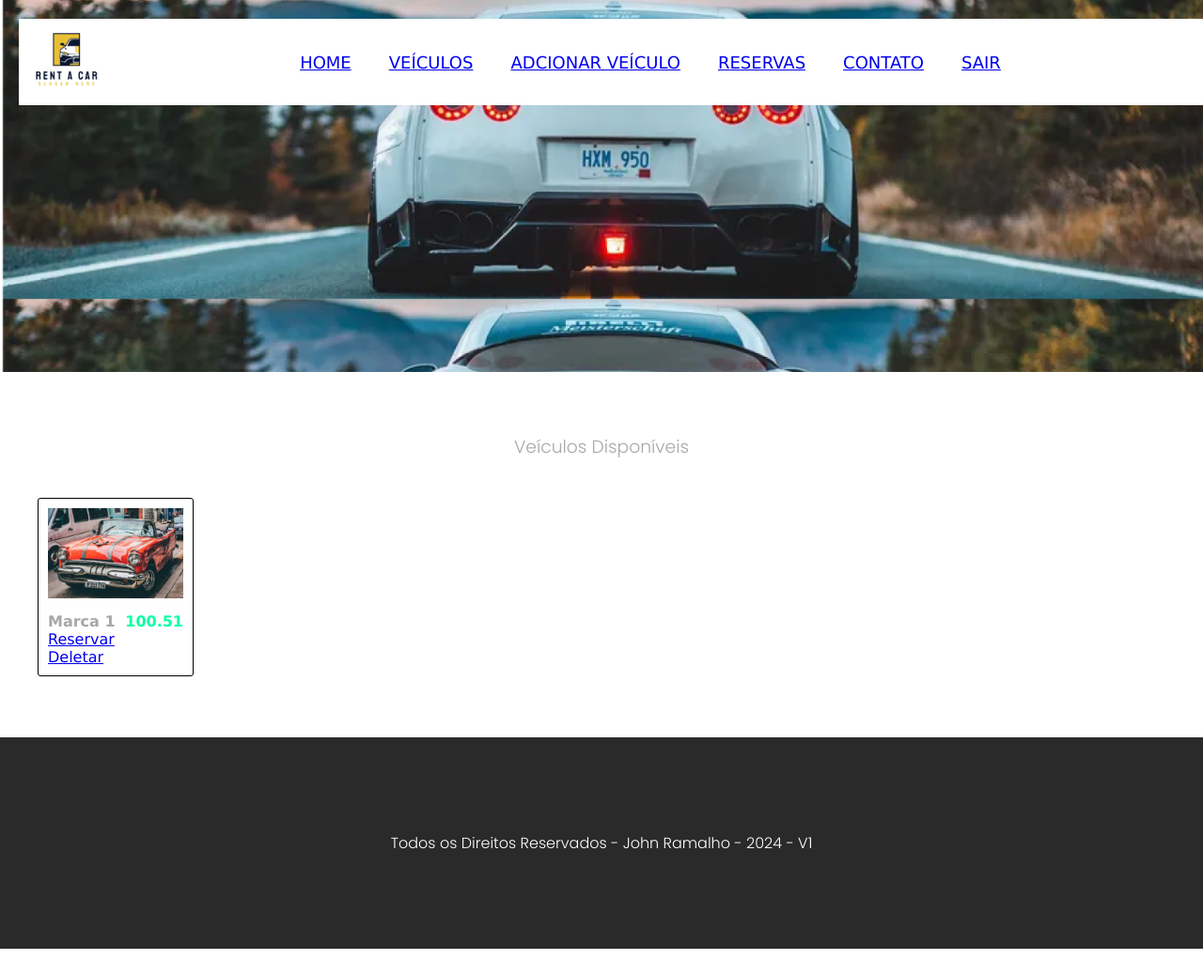
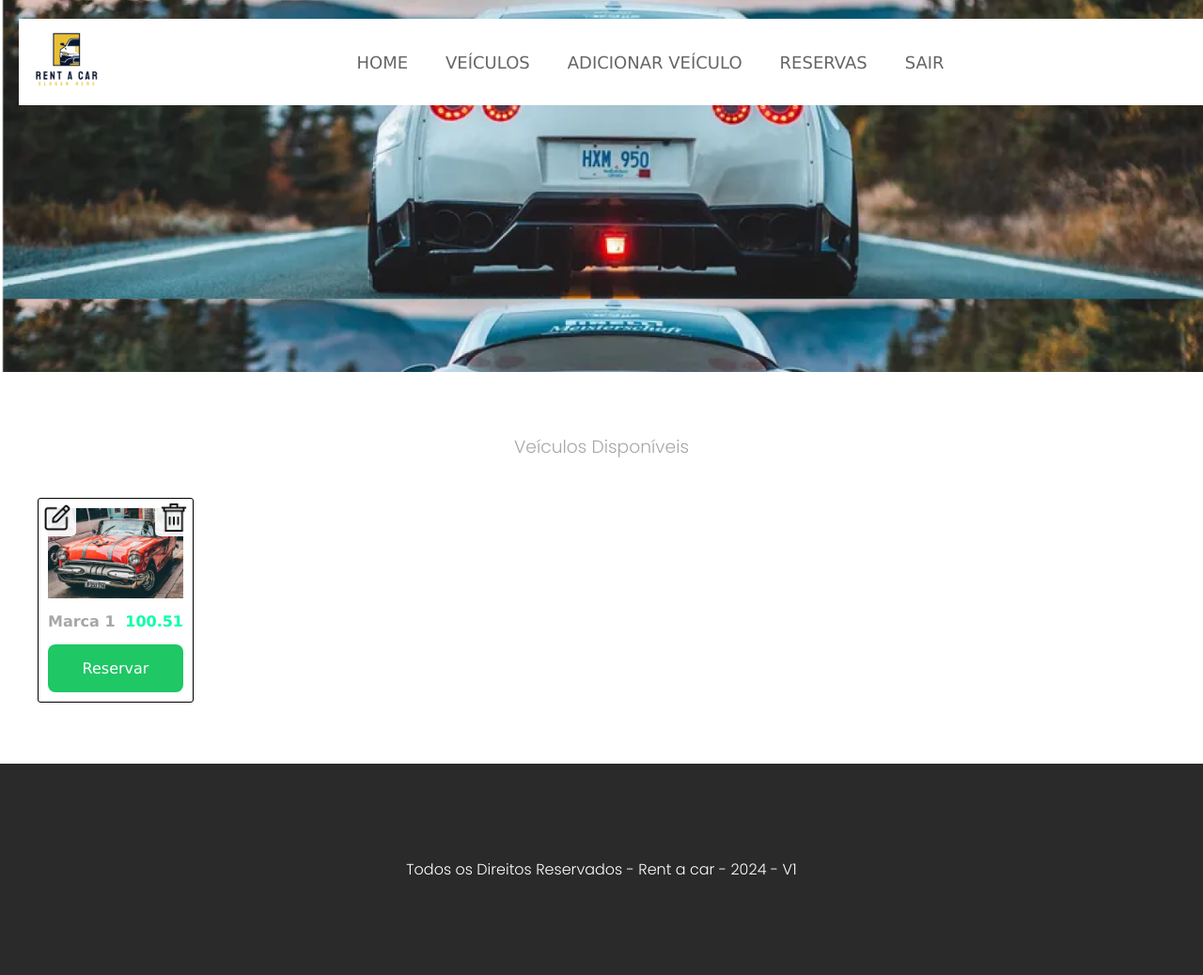
Before and after one commit to Vinicius-Borges-dev/check_car, a Flask app: page /veiculo/ in a window 1280 px wide. Shown: the whole page at 94% size. Before the commit the page ends 1010 px from the top, so only its background shows below. Run offline with Flask 3, Linux system fonts and the light colour scheme; a user stored in the database is signed in; data comes from the database, SQL or seed files in the repository; both versions use the stored data as it was after the commit.

Commit message:
Modificação: rotas finais referentes às reservas

```diff
--- a/app/routes/veiculo.py
+++ b/app/routes/veiculo.py
@@ -13,7 +13,7 @@ def loginAuth():
 @veiculo_bp.route('/')
 def index():
     veiculos = Veiculo.query.all()
-    return render_template('veiculos/cards_veiculos.html', veiculos=veiculos , nivel=session['tipo'])
+    return render_template('veiculos/cards_veiculos.html', veiculos=veiculos)
 
 @veiculo_bp.route('/adicionar_veiculo', methods=['GET','POST'])
 def adicionar_veiculo():
@@ -47,3 +47,20 @@ def deletar(id):
         return redirect('/veiculo')
     else:
         return redirect('/veiculo')
+
+@veiculo_bp.route('/editar/<int:id>', methods=['GET','POST'])
+def editar_veiculo(id):
+    veiculo = Veiculo.query.filter_by(id_veiculo=id).first()
+    if request.method == 'GET':
+        return render_template('veiculos/editar_veiculo.html', veiculo=veiculo)
+    else:
+        veiculo.marca = request.form['marca']
+        veiculo.modelo = request.form['modelo']
+        veiculo.placa = request.form['placa']
+        veiculo.categoria = request.form['categoria']
+        veiculo.ano = int(request.form['ano'])
+        veiculo.precoDia = float(request.form['precoDia'].replace(',','.'))
+        veiculo.status = request.form['status']
+        veiculo.imagem = request.files['imagem'].filename
+        db.session.commit()
+        return redirect('/veiculo')
--- a/app/static/css/app.css
+++ b/app/static/css/app.css
@@ -1,13 +1,15 @@
-*{margin: 0px;padding: 0px;
+* {
+  margin: 0;
+  padding: 0;
   font-family: Verdana, Geneva, Tahoma, sans-serif;
 }
 
-:root{
-    --verde: #07FFA6;
-    --preto: #2A2A2A;
-    --amarelo: #E9C035;
-    --corTexto: #3A3A3A;
-    --corNome: #A7A7A7;
+:root {
+  --verde: #07ffa6;
+  --preto: #2a2a2a;
+  --amarelo: #e9c035;
+  --corTexto: #3a3a3a;
+  --corNome: #a7a7a7;
 }
 
 .poppins-thin {
@@ -118,20 +120,20 @@
   font-style: italic;
 }
 
-
-body, html {
+body,
+html {
   background-color: #fff !important;
   height: 100vh;
 }
 
-#header{
-    background-image: url('../imagens/backgroundTopo.png');
+#header {
+  background-image: url("../imagens/backgroundTopo.png");
   background-size: 100%;
   padding: 20px 20px;
   height: 356px;
 }
 
-#menu{
+#menu {
   display: flex;
   flex-direction: row;
   justify-content: space-between;
@@ -141,7 +143,7 @@ body, html {
   padding: 10px;
 }
 
-#menu nav ul{
+#menu nav ul {
   display: flex;
   flex-direction: row;
   gap: 40px;
@@ -156,31 +158,35 @@ body, html {
   font-weight: 300;
   font-style: normal;
 
+  a{
+    text-decoration: none;
+    color: #666666;
+  }
+  a:hover{
+    color: #07ffa6;
+    transition: color 0.2s ease-in-out;
+  }
 }
 
-
-#content{
+#content {
   padding: 65px 40px;
 
   background-repeat: no-repeat;
   background-position: 0 0;
-
 }
 
 #main {
-
   background-repeat: no-repeat;
   background-position: bottom left;
-
 }
 
-.tabela-reservas{
+.tabela-reservas {
   border-collapse: collapse;
   width: 100%;
   box-shadow: 10px 10px 20px rgba(0, 0, 0, 0.5);
   color: #9c9c9c;
 
-    th{
+  th {
     background-color: #f2f2f2;
     font-size: 14px;
     font-weight: 300;
@@ -189,48 +195,50 @@ body, html {
     padding: 10px;
   }
 
-    td{
-      padding:1rem;
+  td {
+    padding: 1rem;
   }
 
-    td:last-child{
+  td:last-child {
     text-align: center;
 
-        a{
+    a {
       color: #fff;
-            background-color: #2A2A2A;
+      background-color: #2a2a2a;
       padding: 10px;
       border-radius: 5px;
       text-decoration: none;
     }
   }
 
-    td ul li{
+  td ul li {
     list-style: none;
     font-size: 14px;
     font-weight: 300;
     font-style: normal;
     padding: 10px;
   }
-
 }
 
-.linha1{
-    display: flex;flex-direction: row;gap: 10px;
+.linha1 {
+  display: flex;
+  flex-direction: row;
+  gap: 10px;
   margin-bottom: 65px;
 }
-.linha2{
-    display: flex;flex-direction: row;gap: 10px;
-
+.linha2 {
+  display: flex;
+  flex-direction: row;
+  gap: 10px;
 }
 
 #blocos h2 {
-    color:var(--preto);
+  color: var(--preto);
   opacity: 0.5;
 }
 
 #blocos p {
-    color:var(--preto);
+  color: var(--preto);
   opacity: 0.5;
 }
 
@@ -239,15 +247,19 @@ body, html {
   opacity: 0.5 !important;
 }
 
-.linha1 div{
+.linha1 div {
   width: 99%;
   height: 420px;
-    display: flex;flex-direction: column;gap: 20px;align-items: center;padding: 40px;
+  display: flex;
+  flex-direction: column;
+  gap: 20px;
+  align-items: center;
+  padding: 40px;
 }
 
 .blTexto {
   flex: 2;
-    color: #3A3A3A;
+  color: #3a3a3a;
 }
 
 .blTexto h1 {
@@ -271,23 +283,22 @@ body, html {
   display: flex;
   align-items: center;
   justify-content: center;
-
 }
 
-.blImg img{
+.blImg img {
   width: 80%;
   height: auto;
 }
-.fundoVerde{
+.fundoVerde {
   background-color: var(--verde);
 }
 
-.fundoPreto{
-    background-color:var(--preto);
+.fundoPreto {
+  background-color: var(--preto);
 }
 
-.fundoAmarelo{
-    background-color:var(--amarelo);
+.fundoAmarelo {
+  background-color: var(--amarelo);
 }
 
 /* Veiculos */
@@ -303,18 +314,28 @@ body, html {
   font-style: normal;
 }
 .listaVeiculos {
-
-    display: flex;flex-direction: row;gap: 20px;flex-wrap: wrap;
+  display: flex;
+  flex-direction: row;
+  gap: 20px;
+  flex-wrap: wrap;
 }
 
-.blocosVeiculos{
-    display: flex;flex-direction: column;padding: 10px;border:1px solid #000;border-radius:3px;width: 12%;
+.blocosVeiculos {
+  display: flex;
+  flex-direction: column;
+  padding: 10px;
+  border: 1px solid #000;
+  border-radius: 3px;
+  width: 12%;
+  position: relative;
 }
 
 .legenda {
-    display: flex;flex-direction: row;
+  display: flex;
+  flex-direction: row;
   justify-content: space-between;
   margin-top: 15px;
+  margin-bottom: 15px;
 }
 .blocosVeiculos .preco {
   color: var(--verde);
@@ -326,39 +347,43 @@ body, html {
   font-weight: 700;
 }
 
-#secaoFormulario{
-  display: flex;flex-direction: column;justify-content: center;align-items: center;
+#secaoFormulario {
+  display: flex;
+  flex-direction: column;
+  justify-content: center;
+  align-items: center;
 }
 
 #formulario {
-  display: flex;flex-direction: column;justify-content: center;width: 700px; gap: 15px;
+  display: flex;
+  flex-direction: column;
+  justify-content: center;
+  width: 700px;
+  gap: 15px;
 }
 
 .inputBase {
-  width: 100%; padding: 15px 0px 15px 0px;
+  width: 100%;
+  padding: 15px 0px 15px 0px;
 }
 
-input {
-  padding: 15px;
-}
-
-.blocoFormulario{
+.blocoFormulario {
   width: 100%;
 }
 
-button{
+button {
   background-color: #141208;
   padding: 20px;
   color: #fff;
   width: 100%;
   border: 0px;
-  border-radius:10px;
+  border-radius: 10px;
   font-size: 14px;
   width: 100%;
 }
 
 footer {
-    background-color: #2A2A2A ;
+  background-color: #2a2a2a;
   padding: 100px 0px;
   text-align: center;
   color: #fff;
@@ -368,41 +393,87 @@ footer {
   font-family: "Poppins", sans-serif;
   font-weight: 300;
   font-style: normal;
-
 }
 
-.container{
+.container {
+  background-color: #f2f2f2;
+  height: 100vh;
+}
 
-  .card{
+.card {
   width: 50%;
-    height: 50%;
   background-color: #fff;
-    height: fit-content;
   padding: 1rem;
-    border-radius: calc(1rem / 2);
-    box-shadow: 20px 20px 10px rgba(0, 0, 0, 0.1);
-    overflow: auto;
+  border-radius: 8px;
+  position: absolute;
+  top:50%;
+  left:50%;
+  transform: translate(-50%, -50%);
+}
 
-    h1{
-      font-size: 1.2rem;
+.form-input {
+  width: 100%;
   margin-bottom: 1rem;
 }
 
-    .form-input{
+.form-input input {
+  height: 2rem;
   width: 100%;
-      margin-bottom: 1rem;
-
-      label{
-        display: block;
-        margin-bottom: 0.5rem;
+  margin-top: 1rem;
 }
 
-      input{
+.form-input button {
+  background-color: #0181d6;
+  color: #fff;
+  padding: 1rem;
+  border: 0;
+  border-radius: 8px;
+  cursor: pointer;
+}
+
+.actions-group{
+  position:absolute;
+  top: 0;
+  left: 0;
   width: 100%;
-        height: 1rem;
-        border: 1px solid #ccc;
-        border-radius: calc(1rem / 2);
+  display: flex;
+  justify-content: space-between;
 }
+.actions-group a img{
+  width: 30px;
+  height: 30px;
+  background-color: rgba(255, 255, 255, 0.9);
+  padding: 5px;
+  border-radius: 5px;
 }
+
+.actions-group a img:hover{
+  filter:invert(70%);
+  transition: filter 0.2s ease-in-out;
 }
+
+.btn-reservar{
+  background-color: #1fc765;
+  color: #fff;
+  padding: 1rem;
+  border: 0;
+  border-radius: 8px;
+  cursor: pointer;
+  text-decoration: none;
+  text-align: center;
 }
+
+.edit-form, .form-reservas{
+  width: 50%;
+  margin: auto;
+}
+
+.form-input select{
+  height: 2rem;
+  width: 100%;
+  margin-top: 1rem;
+}
+
+.dados-veiculo li{
+  list-style: none;
+}
--- a/app/templates/footer.html
+++ b/app/templates/footer.html
@@ -1,3 +1,3 @@
 <footer>
-    Todos os Direitos Reservados - John Ramalho - 2024 - V1
+    Todos os Direitos Reservados - Rent a car - 2024 - V1
 </footer>
--- a/app/templates/navbar.html
+++ b/app/templates/navbar.html
@@ -8,10 +8,11 @@
                 <li><a href="/">Home</a></li>
                 <li><a href="{{url_for('veiculo.index')}}">Veículos</a></li>
                 {% if session['tipo'] == 'funcionario' %}
-                    <li><a href="{{url_for('veiculo.adicionar_veiculo')}}">Adcionar veículo</a></li>
-                {% endif%}
-                <li><a href="{{url_for('reserva.index')}}">Reservas</a></li>
-                <li><a href="/contato">Contato</a></li>
+                    <li><a href="{{url_for('veiculo.adicionar_veiculo')}}">Adicionar veículo</a></li>
+                    <li><a href="{{url_for('reserva.reservas')}}">Reservas</a></li>
+                {% else %}
+                    <li><a href="{{url_for('reserva.minhas_reservas')}}">Minhas reservas</a></li>
+                {% endif %}
                 <li><a href="{{url_for('user.logout')}}">Sair</a></li>
             </ul>
         </nav>
--- a/app/templates/veiculos/cards_veiculos.html
+++ b/app/templates/veiculos/cards_veiculos.html
@@ -16,9 +16,12 @@
                             <span class="nome">{{veiculo.marca}}</span>
                             <span class="preco">{{veiculo.precoDia}}</span>
                         </div>
-                            <a href="{{url_for('reserva.form', id=veiculo.id_veiculo)}}">Reservar</a>
-                        {% if nivel == 'funcionario' %}
-                            <a href="{{url_for('veiculo.deletar', id=veiculo.id_veiculo)}}">Deletar</a>
+                            <a class="btn-reservar" href="{{url_for('reserva.form', id=veiculo.id_veiculo)}}">Reservar</a>
+                        {% if session['tipo'] == 'funcionario' %}
+                            <div class="actions-group">
+                                <a href="{{url_for('veiculo.editar_veiculo', id=veiculo.id_veiculo)}}"><img src="{{url_for('static', filename='imagens/edit.png')}}" alt="Botão editar"></a>
+                                <a href="{{url_for('veiculo.deletar', id=veiculo.id_veiculo)}}"><img src="{{url_for('static', filename='imagens/trash.png')}}" alt="Botão editar"></a>
+                            </div>
                         {% endif %}
                     </div>
                 {% endfor %}
```
Also changed, not shown: app/models.py (+14 -16 lines), app/routes/reserva.py (+22 -6 lines), app/templates/reservas/cadastrar_reserva.html (+4 -8 lines), app/templates/reservas/index.html (deleted, +0 -46 lines), app/templates/reservas/minhas_reservas.html (added, +46 -0 lines), app/templates/reservas/reservas.html (added, +56 -0 lines), app/templates/veiculos/cadastro_veiculo.html (+8 -8 lines), app/templates/veiculos/editar_veiculo.html (added, +47 -0 lines), app/static/carImages/car.jpg (deleted), app/static/imagens/edit.png (added), app/static/imagens/trash.png (added), instance/locadora_veiculos.sqlite. Lines whose indentation alone changed are shown as unchanged.
